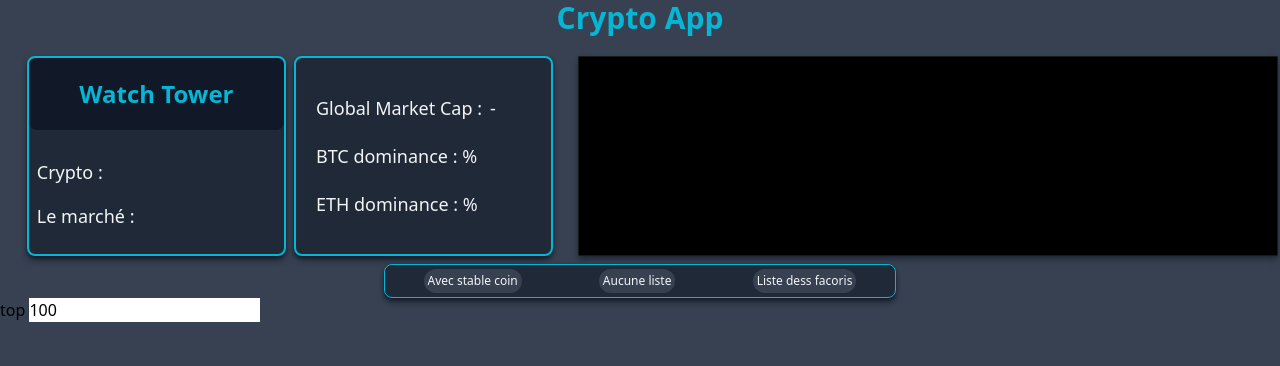
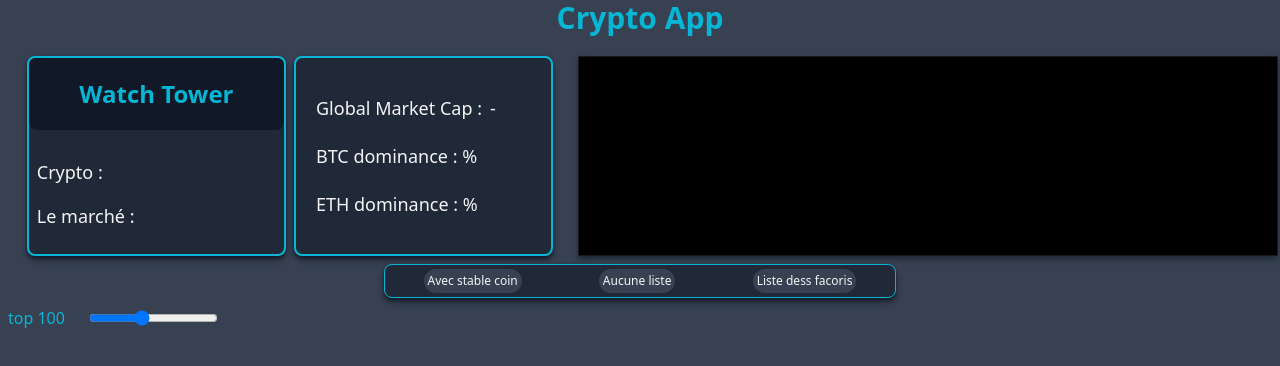
Before and after one commit to Victor-DM18/Crypto-app, a React (Create React App) app: page / in a window 1280 px wide. Shown: the top 366 px of the page. Built offline with nearby package versions, Linux system fonts and the light colour scheme; no server answers.

Commit message:
feat : input text + input range + onChange

```diff
--- a/src/components/TableCoins.jsx
+++ b/src/components/TableCoins.jsx
@@ -8,10 +8,23 @@ const TableCoins = ({ data }) => {
   };
   return (
     <div>
-      <div>
-        <span>
-          top <input type="text" value={range} onChange={handleChange}></input>
+      <div className="flex flex-row gap-5 m-2">
+        <span className="text-cyan-500">
+          top{" "}
+          <input
+            type="text"
+            value={range}
+            onChange={handleChange}
+            className="w-8 bg-gray-700"
+          ></input>
         </span>
+        <input
+          type="range"
+          min="1"
+          max="250"
+          value={range}
+          onChange={handleChange}
+        />
       </div>
     </div>
   );
```
